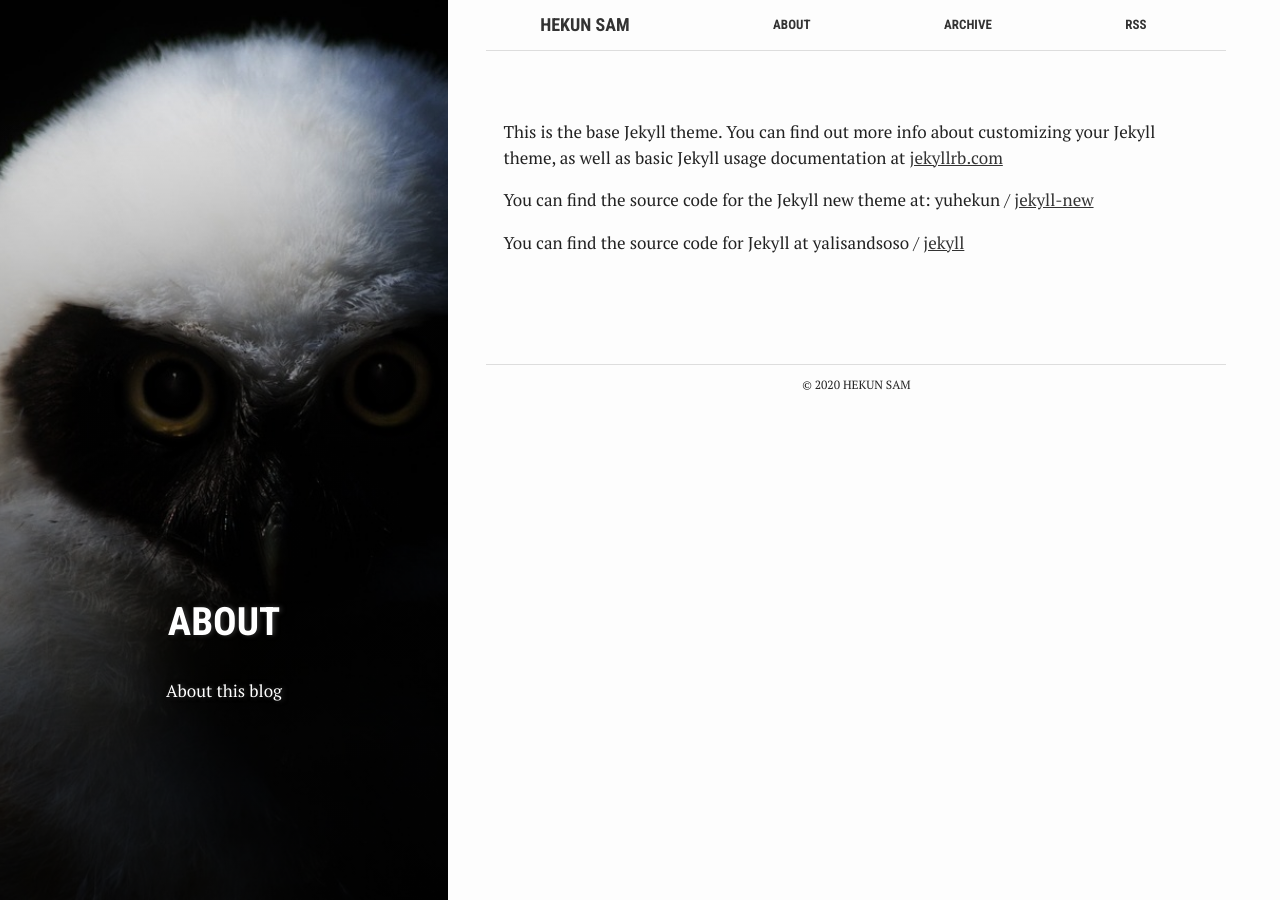
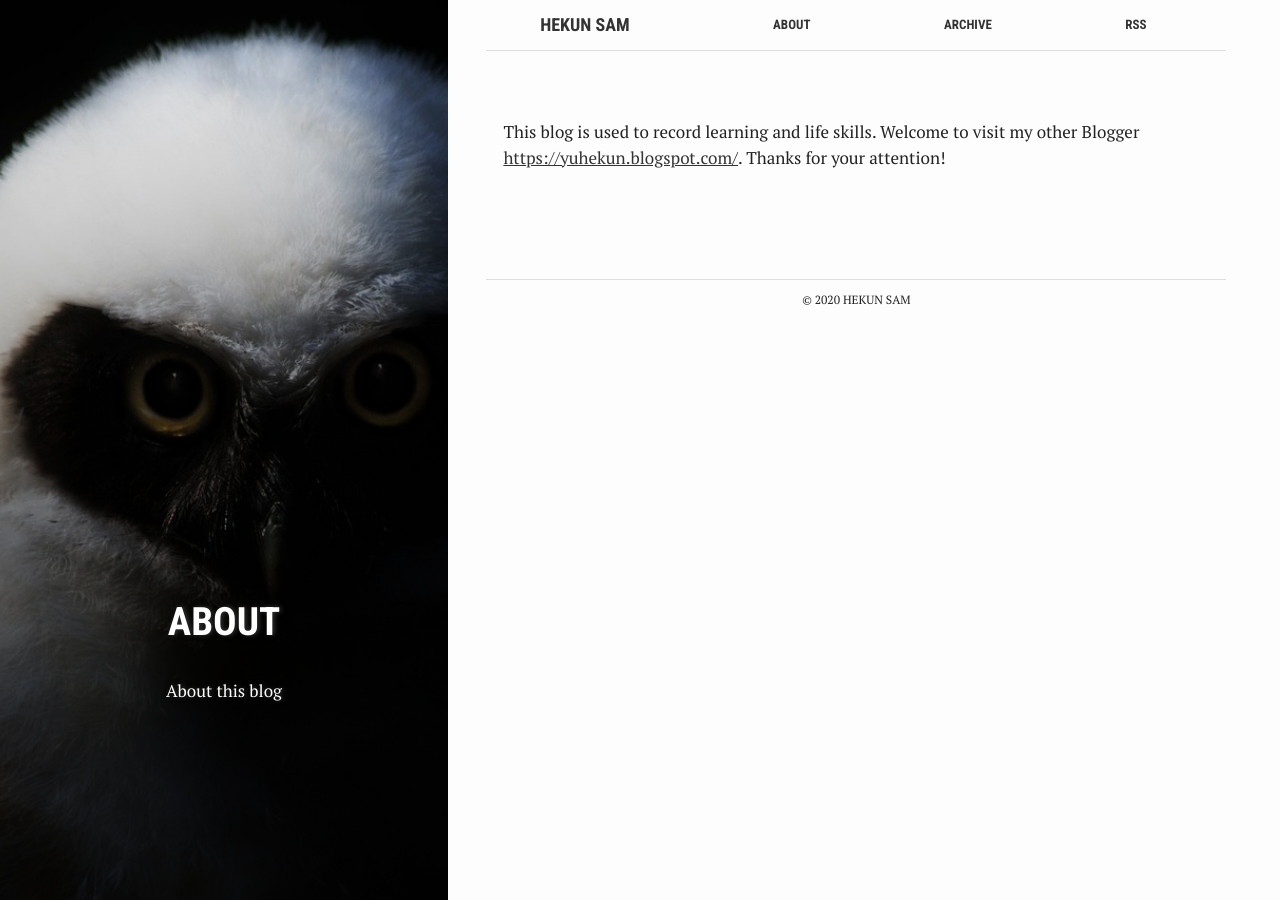
Before and after one commit to yalisandsoso/yalisandsoso.github.io, a Jekyll site: the page built from about.md, in a window 1280 px wide. Built offline with Jekyll 4.4.1, drawn with Linux system fonts in a browser that asks for light colours.

Commit message:
Update about.md

```diff
--- a/about.md
+++ b/about.md
@@ -8,12 +8,6 @@ summary: "About this blog"
 active: about
 ---
 
-This is the base Jekyll theme. You can find out more info about customizing your Jekyll theme, as well as basic Jekyll usage documentation at [jekyllrb.com](http://jekyllrb.com/)
-
-You can find the source code for the Jekyll new theme at:
-{{site.twitter_username}} /
-[jekyll-new](https://github.com/jglovier/jekyll-new)
-
-You can find the source code for Jekyll at
-{{site.github_username}} /
-[jekyll](https://github.com/jekyll/jekyll)
+This blog is used to record learning and life skills.
+Welcome to visit my other Blogger <https://yuhekun.blogspot.com/>.
+Thanks for your attention!
```
